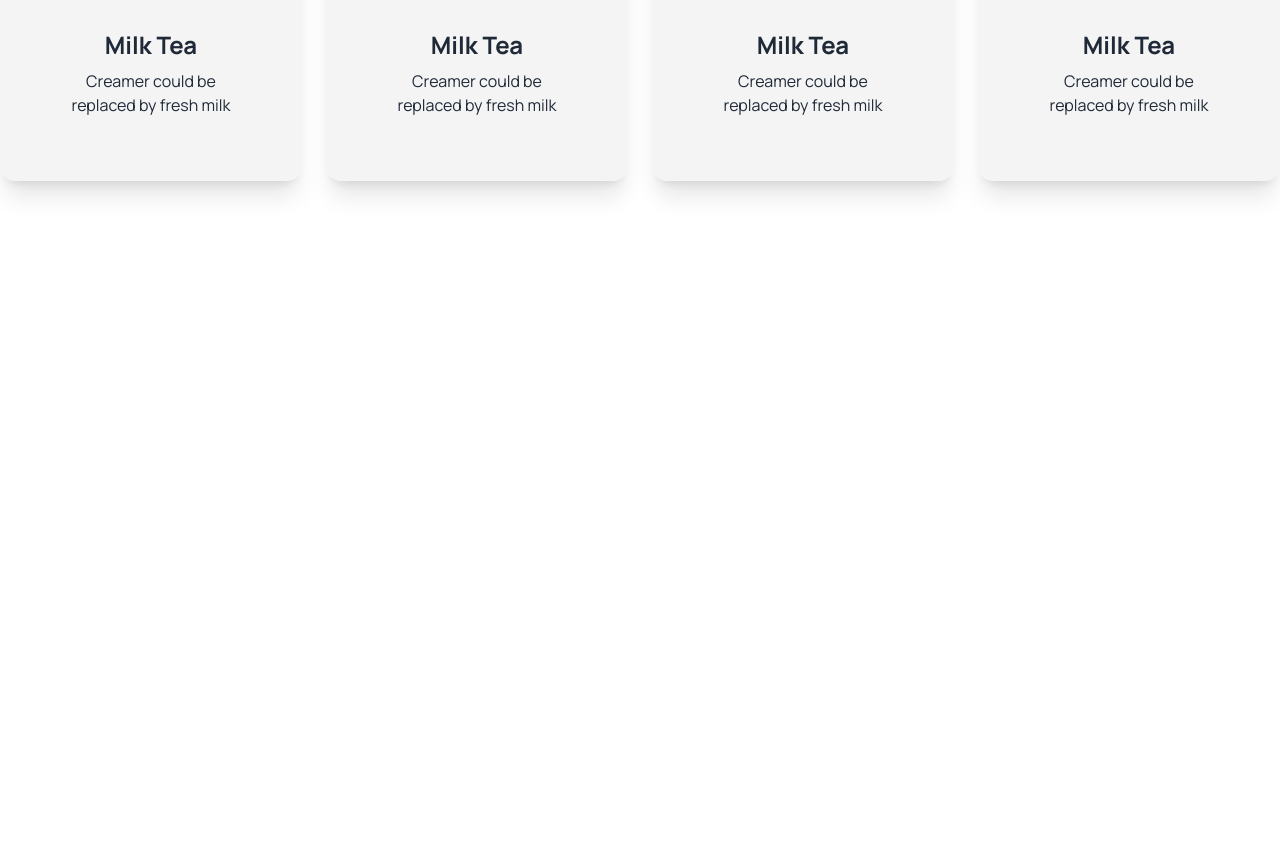
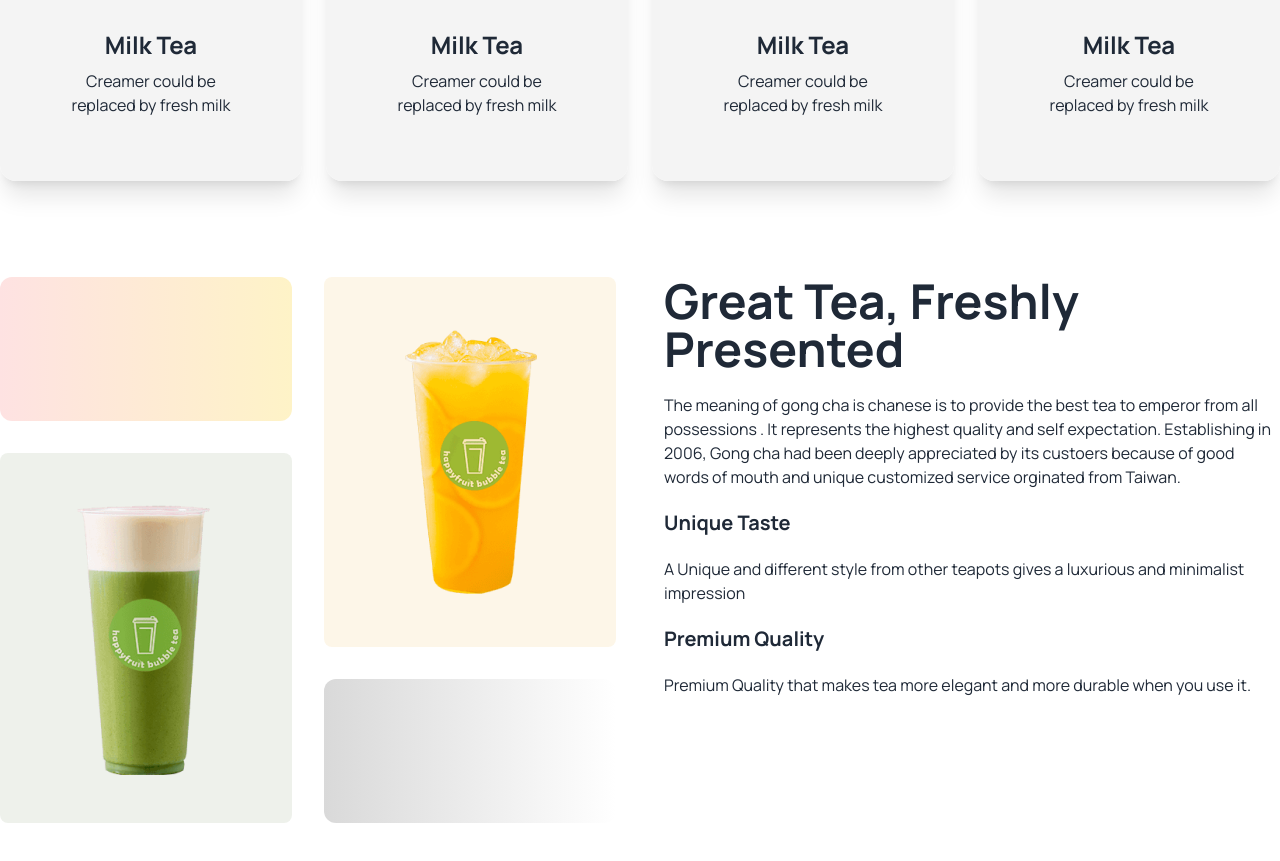
Before and after one commit to Khairul76454542/tea-house, a plain HTML site: page index.html in a window 1280 px wide. Shown: the part 868-1729 px from the top of the page. Before the commit the page ends 1145 px from the top, so only its background shows below. Drawn offline with nearby package versions, Linux system fonts and the light colour scheme.

Commit message:
created grid layout with gradient

```diff
--- a/index.html
+++ b/index.html
@@ -98,6 +98,29 @@
                 </div>
               </div>
         </section>
+        <!-- great tea fresh tea section -->
+        <section class="my-24 flex gap-12 flex-col lg:flex-row">
+          <div class="grid gap-8 grid-cols-1 md:grid-cols-2 flex-1">
+            <div class="rounded-xl h-36 bg-gradient-to-r from-red-100 to-amber-100"></div>
+            <div class="row-span-2 bg-[#E6A6231A] rounded-lg px-8 py-12 flex justify-center items-center"><img src="./images/fresh-1.png" alt="">
+            </div>
+            <div class="row-span-2 bg-[#5776391A] rounded-lg px-8 py-12 flex justify-center items-center"><img src="./images/fresh-2.png" alt=""></div>
+            <div class="rounded-xl h-36 bg-gradient-to-r from-[#D9D9D9] to--[#ffffff]"></div>
+          </div>
+          <div class="space-y-5 flex-1">
+            <h3 class="text-5xl font-extrabold">Great Tea, Freshly
+              <br>
+               Presented</h3>
+               <p>The meaning of gong cha is chanese is to provide the best tea to emperor from all possessions .
+                It represents the highest quality and self expectation. Establishing in 2006, Gong cha had been deeply
+                appreciated by its custoers  because of good words of mouth and unique customized service orginated from Taiwan.</p>
+              <h4 class="text-xl font-extrabold">Unique Taste</h4>
+              <p>A Unique and different style from other teapots gives a luxurious
+                 and minimalist impression</p>
+                 <h4 class="text-xl font-extrabold mt-8">Premium Quality</h4>
+                 <p>Premium Quality that makes tea more elegant and more durable when you use it.</p>
+              </div>
+        </section>
     </main>
     <footer>
 
```
